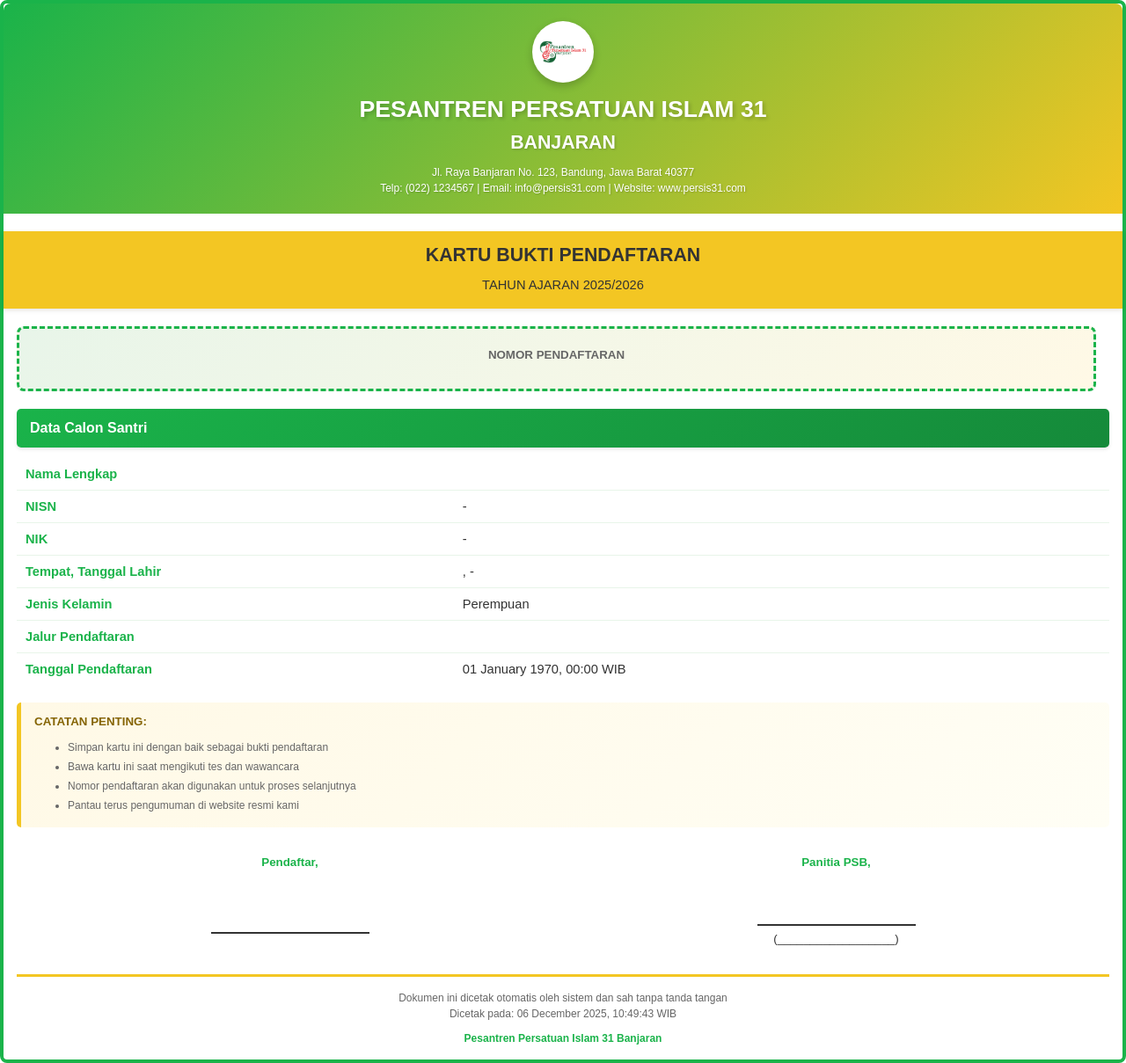
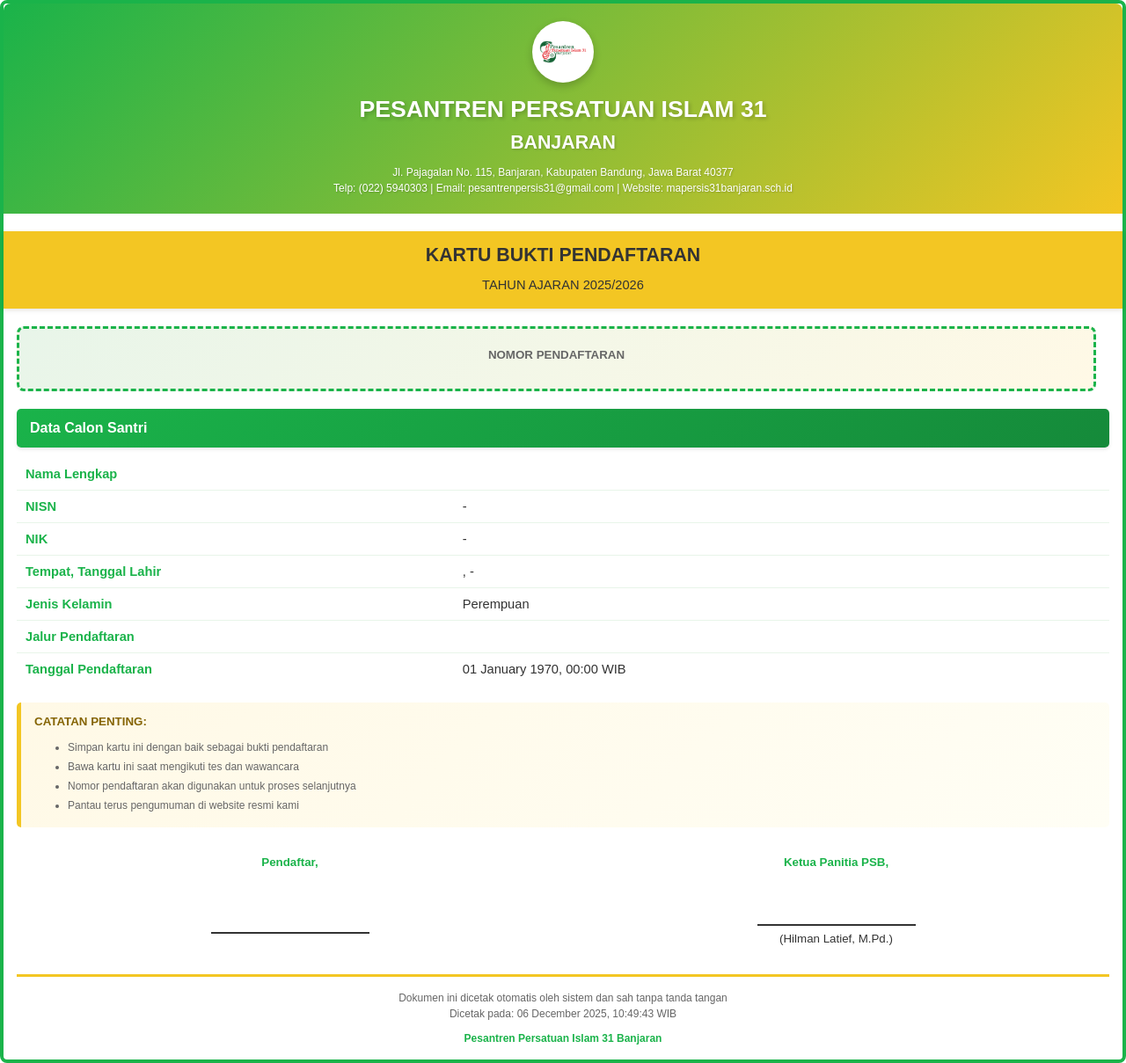
Before and after one commit to yoezron/webpsb, a CodeIgniter 4 app: the page made by app/Views/pendaftaran/pdf_template.php in a window 1280 px wide. Shown: the whole page at 88% size. Run offline with PHP 8.4 and a stand-in for CodeIgniter, Linux system fonts and the light colour scheme; the template is opened without the code that fills it, so the values that code supplies are empty; some libraries are stand-ins or nearby versions.

Commit message:
alamat kartu

```diff
--- a/app/Views/pendaftaran/pdf_template.php
+++ b/app/Views/pendaftaran/pdf_template.php
@@ -1,5 +1,6 @@
 <!DOCTYPE html>
 <html lang="id">
+
 <head>
     <meta charset="UTF-8">
     <meta name="viewport" content="width=device-width, initial-scale=1.0">
@@ -49,7 +50,7 @@
             background: white;
             border-radius: 50%;
             padding: 8px;
-            box-shadow: 0 4px 10px rgba(0,0,0,0.2);
+            box-shadow: 0 4px 10px rgba(0, 0, 0, 0.2);
         }
 
         .header-logo img {
@@ -62,20 +63,20 @@
             color: #ffffff;
             font-size: 20pt;
             margin-bottom: 3px;
-            text-shadow: 2px 2px 4px rgba(0,0,0,0.2);
+            text-shadow: 2px 2px 4px rgba(0, 0, 0, 0.2);
         }
 
         .header h2 {
             color: #ffffff;
             font-size: 16pt;
             margin-bottom: 8px;
-            text-shadow: 1px 1px 3px rgba(0,0,0,0.2);
+            text-shadow: 1px 1px 3px rgba(0, 0, 0, 0.2);
         }
 
         .header p {
             font-size: 9pt;
             color: #ffffff;
-            text-shadow: 1px 1px 2px rgba(0,0,0,0.2);
+            text-shadow: 1px 1px 2px rgba(0, 0, 0, 0.2);
         }
 
         .card-title {
@@ -87,7 +88,7 @@
             font-size: 16pt;
             font-weight: bold;
             text-transform: uppercase;
-            box-shadow: 0 2px 5px rgba(0,0,0,0.1);
+            box-shadow: 0 2px 5px rgba(0, 0, 0, 0.1);
         }
 
         .nomor-qr-container {
@@ -165,7 +166,7 @@
             border-radius: 5px;
             margin-bottom: 12px;
             font-size: 12pt;
-            box-shadow: 0 2px 4px rgba(0,0,0,0.1);
+            box-shadow: 0 2px 4px rgba(0, 0, 0, 0.1);
         }
 
         table {
@@ -273,6 +274,7 @@
         }
     </style>
 </head>
+
 <body>
     <!-- Watermark -->
     <div class="watermark">PERSIS 31</div>
@@ -285,8 +287,8 @@
             </div>
             <h1>PESANTREN PERSATUAN ISLAM 31</h1>
             <h2>BANJARAN</h2>
-            <p>Jl. Raya Banjaran No. 123, Bandung, Jawa Barat 40377</p>
-            <p>Telp: (022) 1234567 | Email: info@persis31.com | Website: www.persis31.com</p>
+            <p>Jl. Pajagalan No. 115, Banjaran, Kabupaten Bandung, Jawa Barat 40377</p>
+            <p>Telp: (022) 5940303 | Email: pesantrenpersis31@gmail.com | Website: mapersis31banjaran.sch.id</p>
         </div>
 
         <!-- Card Title -->
@@ -378,8 +380,8 @@
                 <div class="name"><?= esc($pendaftar['nama_lengkap']) ?></div>
             </div>
             <div class="signature-box">
-                <div class="label">Panitia PSB,</div>
-                <div class="name">(__________________)</div>
+                <div class="label">Ketua Panitia PSB,</div>
+                <div class="name">(Hilman Latief, M.Pd.)</div>
             </div>
         </div>
 
@@ -393,4 +395,5 @@
         </div>
     </div>
 </body>
+
 </html>
```
Also changed, not shown: 1 other file. Lines whose indentation alone changed are shown as unchanged.
